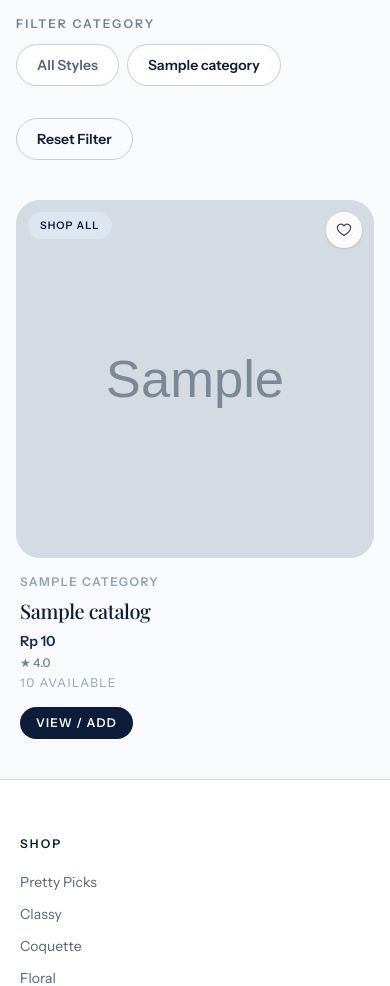
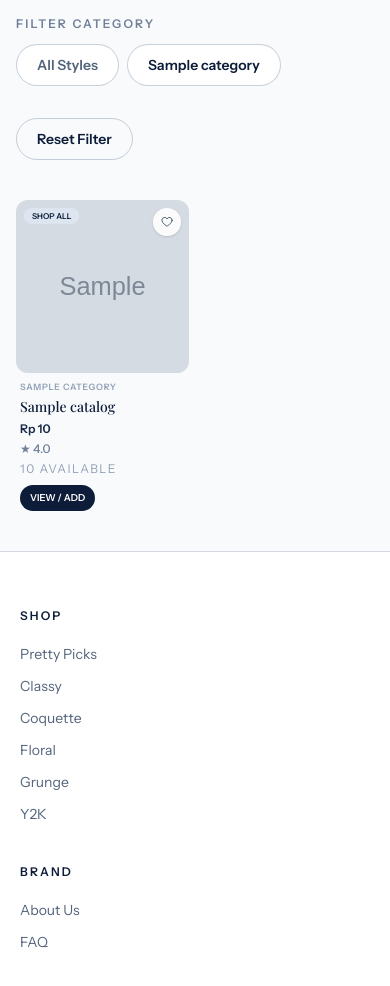
Before and after one commit to gi2br3n1906/laverie-nails, a Laravel app: template resources/views/products/index.blade.php in a window 390 px wide. Shown: the part 298-1284 px from the top of the page. Run offline with Laravel 12, Linux system fonts and the light colour scheme; the template is opened without the code that fills it: most values are stand-ins (such as "Sample title", 1, 10 or a date in 2020); grey boxes marked "Sample" are stand-in pictures; style sheets or scripts are compiled from the project's sources; some libraries are stand-ins or nearby versions; some web fonts are replaced.

Commit message:
style: use 2-column catalog grid on mobile and remove parenthetical finger labels

```diff
--- a/resources/views/components/measurement-input-row.blade.php
+++ b/resources/views/components/measurement-input-row.blade.php
@@ -1,10 +1,10 @@
-@props(['hand', 'finger', 'label', 'translation', 'required' => true])
+@props(['hand', 'finger', 'label', 'required' => true])
 
 @php($field = $hand.'_hand_data.'.$finger)
 
 <div class="grid gap-3 rounded-2xl border border-[#92A1B5]/40 bg-white p-4 shadow-sm transition focus-within:border-[#92A1B5] focus-within:shadow-md sm:grid-cols-[1fr_9rem] sm:items-center">
     <label for="{{ $hand }}_{{ $finger }}">
-        <span class="block font-semibold text-[#0C1C39]">{{ $label }} <em class="font-normal text-[#92A1B5]">({{ $translation }})</em></span>
+        <span class="block font-semibold text-[#0C1C39]">{{ $label }}</span>
     </label>
     <div>
         <div class="relative">
--- a/resources/views/components/storefront/product-card.blade.php
+++ b/resources/views/components/storefront/product-card.blade.php
@@ -1,9 +1,9 @@
-@props(['product', 'badge' => null, 'homepageCard' => true, 'scrollCard' => false])
+@props(['product', 'badge' => null, 'homepageCard' => true, 'scrollCard' => false, 'compact' => false])
 
 @php($badgeLabel = $badge ?? __('ui.product.badge_default'))
 
 <article @class(['group min-w-0', 'w-[68%] shrink-0 snap-start sm:w-[45%] md:w-auto md:overflow-visible' => $scrollCard === 'pretty-picks']) @if ($homepageCard) data-homepage-product-card @endif @if ($homepageCard === false) data-recommended-product-card @endif>
-    <div class="relative overflow-hidden rounded-[1.5rem] bg-[#EAF0F6]">
+    <div @class(['relative overflow-hidden bg-[#EAF0F6]', 'rounded-xl sm:rounded-[1.5rem]' => $compact === 'catalog', 'rounded-[1.5rem]' => $compact !== 'catalog'])>
         <a class="block aspect-square sm:aspect-[4/5]" href="{{ route('storefront.products.show', $product) }}" aria-label="{{ __('ui.product.view_aria', ['name' => $product->name]) }}">
             @if ($product->primaryImage)
                 <img class="h-full w-full object-cover transition duration-700 group-hover:scale-[1.03]" src="{{ Storage::disk('public')->url($product->primaryImage->image_path) }}" alt="{{ $product->name }}" loading="lazy">
@@ -11,17 +11,17 @@
                 <span class="grid size-full place-items-center bg-gradient-to-br from-[#EAF0F6] via-white to-[#DDE6F0] text-xs font-semibold uppercase tracking-[0.12em] text-stone-400" data-product-image-fallback>{{ __('ui.common.no_image') }}</span>
             @endif
         </a>
-        <span class="absolute left-3 top-3 rounded-full bg-[#DDE6F0] px-3 py-1.5 text-[0.65rem] font-semibold uppercase tracking-[0.1em] text-[#0C1C39] sm:left-4 sm:top-4">{{ $badgeLabel }}</span>
-        <button class="absolute right-3 top-3 grid size-9 place-items-center rounded-full bg-white/90 text-stone-700 shadow-sm transition hover:bg-white hover:text-stone-900 sm:right-4 sm:top-4" type="button" aria-label="{{ __('ui.product.save_aria', ['name' => $product->name]) }}">
-            <svg class="size-4.5" aria-hidden="true" viewBox="0 0 24 24" fill="none" stroke="currentColor" stroke-width="1.5"><path stroke-linecap="round" stroke-linejoin="round" d="M20.8 9c0 5.2-8.8 10.2-8.8 10.2S3.2 14.2 3.2 9A4.7 4.7 0 0 1 12 6.65 4.7 4.7 0 0 1 20.8 9Z" /></svg>
+        <span @class(['absolute left-2 top-2 rounded-full bg-[#DDE6F0] px-2 py-1 font-semibold uppercase text-[#0C1C39]', 'text-[0.5rem] leading-none tracking-normal sm:left-4 sm:top-4 sm:px-3 sm:py-1.5 sm:text-[0.65rem] sm:tracking-[0.1em]' => $compact === 'catalog', 'left-3 top-3 px-3 py-1.5 text-[0.65rem] tracking-[0.1em] sm:left-4 sm:top-4' => $compact !== 'catalog'])>{{ $badgeLabel }}</span>
+        <button @class(['absolute grid place-items-center rounded-full bg-white/90 text-stone-700 shadow-sm transition hover:bg-white hover:text-stone-900', 'right-2 top-2 size-7 sm:right-4 sm:top-4 sm:size-9' => $compact === 'catalog', 'right-3 top-3 size-9 sm:right-4 sm:top-4' => $compact !== 'catalog']) type="button" aria-label="{{ __('ui.product.save_aria', ['name' => $product->name]) }}">
+            <svg @class(['size-3.5 sm:size-4.5' => $compact === 'catalog', 'size-4.5' => $compact !== 'catalog']) aria-hidden="true" viewBox="0 0 24 24" fill="none" stroke="currentColor" stroke-width="1.5"><path stroke-linecap="round" stroke-linejoin="round" d="M20.8 9c0 5.2-8.8 10.2-8.8 10.2S3.2 14.2 3.2 9A4.7 4.7 0 0 1 12 6.65 4.7 4.7 0 0 1 20.8 9Z" /></svg>
         </button>
     </div>
-    <div class="px-1 pt-4">
-        <p class="text-xs font-semibold uppercase tracking-[0.12em] text-stone-400">{{ $product->category->name }}</p>
-        <h3 class="mt-2 font-display text-xl leading-tight tracking-[-0.02em] text-[#0C1C39] sm:text-2xl"><a class="transition hover:text-[#60738C]" href="{{ route('storefront.products.show', $product) }}">{{ $product->name }}</a></h3>
-        <p class="mt-2 text-sm font-semibold text-stone-800">Rp {{ number_format((float) $product->price, 0, ',', '.') }}</p>
+    <div @class(['px-1', 'pt-2 sm:pt-4' => $compact === 'catalog', 'pt-4' => $compact !== 'catalog'])>
+        <p @class(['font-semibold uppercase text-stone-400', 'text-[0.55rem] leading-tight tracking-[0.08em] sm:text-xs sm:tracking-[0.12em]' => $compact === 'catalog', 'text-xs tracking-[0.12em]' => $compact !== 'catalog'])>{{ $product->category->name }}</p>
+        <h3 @class(['font-display leading-tight text-[#0C1C39]', 'mt-1.5 text-sm sm:mt-2 sm:text-xl md:text-2xl' => $compact === 'catalog', 'mt-2 text-xl tracking-[-0.02em] sm:text-2xl' => $compact !== 'catalog'])><a class="transition hover:text-[#60738C]" href="{{ route('storefront.products.show', $product) }}">{{ $product->name }}</a></h3>
+        <p @class(['font-semibold text-stone-800', 'mt-1.5 text-xs sm:mt-2 sm:text-sm' => $compact === 'catalog', 'mt-2 text-sm' => $compact !== 'catalog'])>Rp {{ number_format((float) $product->price, 0, ',', '.') }}</p>
         @if (($product->reviews_count ?? 0) > 0)<p class="mt-1 text-xs font-medium text-stone-500">★ {{ number_format((float) $product->reviews_avg_rating, 1) }}</p>@endif
         <p class="mt-1 text-xs uppercase tracking-[0.12em] text-stone-400">{{ $product->stock > 0 ? __('ui.product.available', ['count' => $product->stock]) : __('ui.product.out_of_stock') }}</p>
-        <a class="mt-4 inline-flex rounded-full bg-[#0C1C39] px-4 py-2 text-xs font-semibold uppercase tracking-[0.1em] text-white" href="{{ route('storefront.products.show', $product) }}">{{ __('ui.product.view_add') }}</a>
+        <a @class(['inline-flex rounded-full bg-[#0C1C39] font-semibold uppercase text-white', 'mt-2 px-2.5 py-1.5 text-[0.6rem] tracking-normal sm:mt-4 sm:px-4 sm:py-2 sm:text-xs sm:tracking-[0.1em]' => $compact === 'catalog', 'mt-4 px-4 py-2 text-xs tracking-[0.1em]' => $compact !== 'catalog']) href="{{ route('storefront.products.show', $product) }}">{{ __('ui.product.view_add') }}</a>
     </div>
 </article>
--- a/resources/views/products/index.blade.php
+++ b/resources/views/products/index.blade.php
@@ -81,11 +81,11 @@
         </div>
     @endif
 
-    <div class="mt-10 grid gap-6 sm:grid-cols-2 lg:grid-cols-3">
+    <div class="mt-10 grid grid-cols-2 gap-3 sm:gap-5 md:grid-cols-3 lg:grid-cols-4" data-product-catalog-grid>
         @forelse ($catalogs as $product)
-            <x-storefront.product-card :product="$product" :badge="__('ui.catalog.badge')" :homepage-card="false" />
+            <x-storefront.product-card :product="$product" :badge="__('ui.catalog.badge')" :homepage-card="false" compact="catalog" />
         @empty
-            <div class="rounded-3xl border border-dashed border-stone-300 bg-white p-12 text-center sm:col-span-2 lg:col-span-3">
+            <div class="col-span-2 rounded-3xl border border-dashed border-stone-300 bg-white p-6 text-center sm:p-12 md:col-span-3 lg:col-span-4">
                 <p class="font-serif text-2xl font-semibold">{{ __('ui.catalog.empty_title') }}</p>
                                 <p class="mt-2 text-stone-500">{{ __('ui.catalog.empty_copy') }}</p>
                 <a class="mt-6 inline-flex rounded-full bg-[#0C1C39] px-6 py-3 text-sm font-semibold text-white transition hover:bg-[#192B48]" href="{{ route('products.index') }}">{{ __('ui.catalog.back_all') }}</a>
```
Also changed, not shown: resources/views/measurements/create.blade.php (+7 -7 lines), tests/Feature/Frontend/UserJourneyViewTest.php (+11 -6 lines), tests/Feature/Marketplace/ProductCatalogTest.php (+3 -0 lines).
